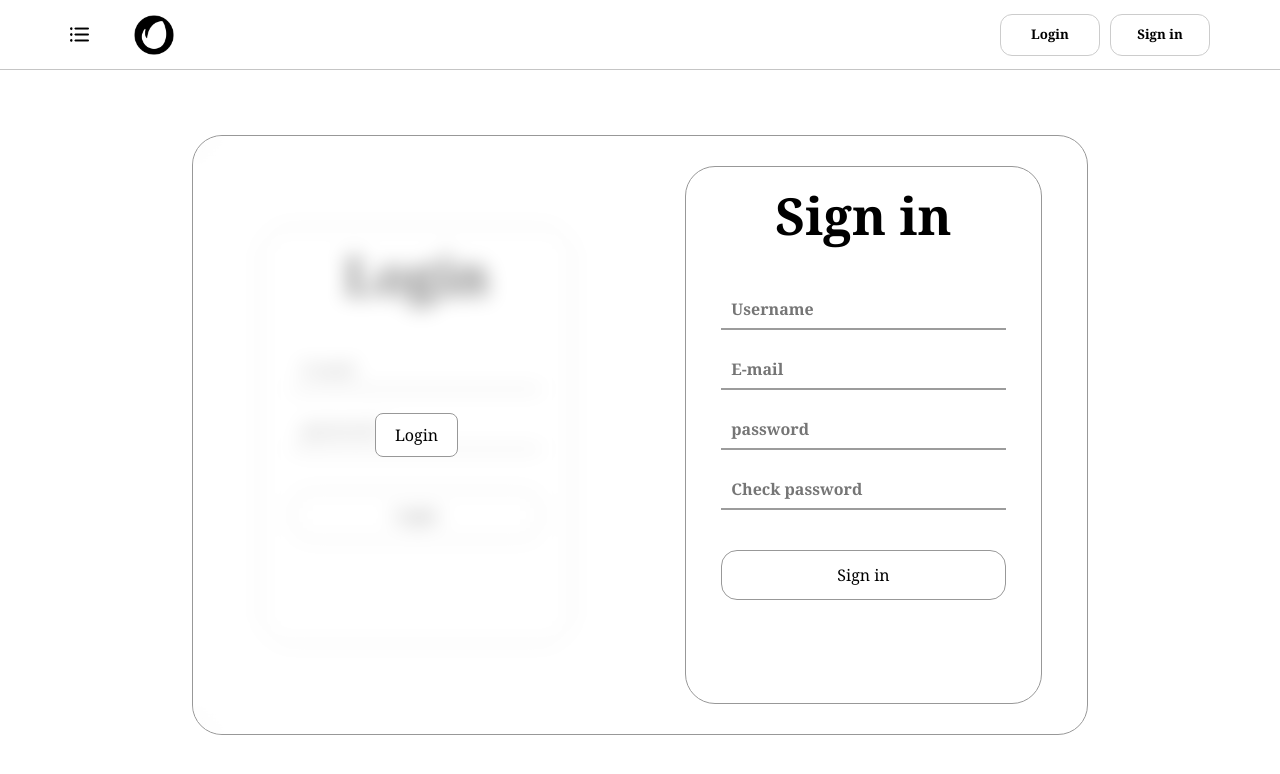
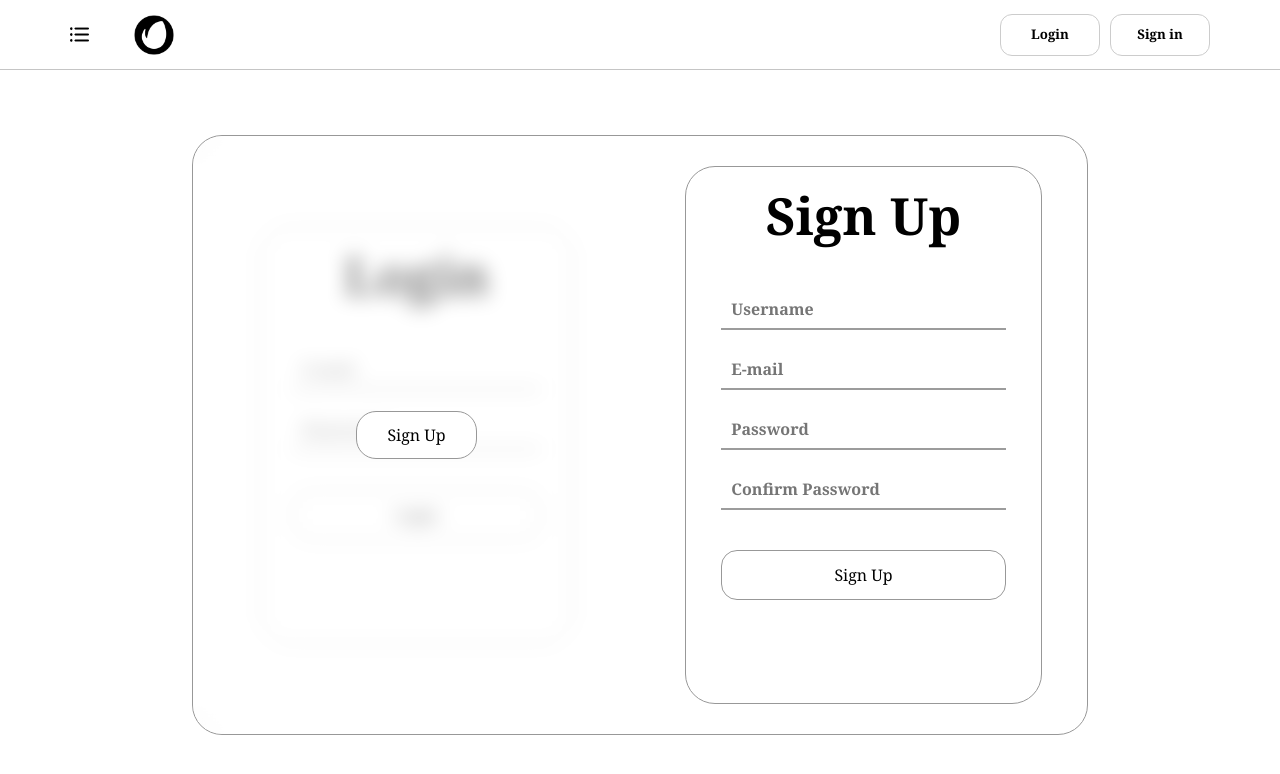
Before and after one commit to katariyaprit3-hub/Hub, a React (Vite) app: page /Signsection in a window 1280 px wide. Shown: the top 774 px of the page. Built offline with nearby package versions, Linux system fonts and the light colour scheme.

Commit message:
perfect signsection

```diff
--- a/src/intro.css
+++ b/src/intro.css
@@ -6,7 +6,6 @@
     height: calc(100vh - 50px);
     background-color: #ffffff;
     color: #000;
-    padding: 24px;
     display: flex;
     justify-content: center;
     align-items: center;
@@ -57,7 +56,6 @@
     width: 80%;
     min-height: 100px;
     background: #ffffff;
-
 }
 
 .topicsub .suject {
@@ -84,7 +82,6 @@
     background: #fff;
     margin-left: 40px;
     border: 2px solid #000;
-
 }
 
 .topicsub .commit {
@@ -99,8 +96,6 @@
     background: transparent;
     color: #000;
     border: 0.4px solid #000;
-    user-select: none;
-    outline: none;
     cursor: pointer;
     transition: .1s;
 }
@@ -110,48 +105,51 @@
     color: #fff;
 }
 
-/* signsection css*/
+/* ================= SIGN SECTION ================= */
 
 .signsection {
     position: absolute;
     top: 70px;
     left: 0;
     width: 100%;
-    user-select: none;
     height: calc(100vh - 70px);
     background: #fff;
     display: flex;
     justify-content: center;
     align-items: center;
+    user-select: none;
 }
 
 .twobox {
     position: fixed;
     width: 70%;
-    overflow: hidden;
     height: 600px;
     border-radius: 30px;
     border: 0.4px solid #989898;
+    overflow: hidden;
 }
+
+/* ===== ONLY CLOSER MOVES ===== */
 
 .twobox .closer {
     position: absolute;
     left: 0;
-    border-radius: 30px;
-    border-top-right-radius: 60px;
-    border-bottom-right-radius: 60px;
     top: 0;
     width: 50%;
     height: 100%;
     background: #ffffff80;
     backdrop-filter: blur(10px);
+    border-radius: 30px;
+    border-top-right-radius: 60px;
+    border-bottom-right-radius: 60px;
     display: flex;
     justify-content: center;
     align-items: center;
-    transition: .5s;
+    transition: 0.5s ease;
+    z-index: 10;
 }
 
-.twobox .closer.active {
+.closer.active {
     left: 50%;
 }
 
@@ -159,7 +157,12 @@
     background: #fff;
     color: #000;
     border: 0.4px solid #989898;
+    padding: 12px 30px;
+    border-radius: 20px;
+    cursor: pointer;
 }
+
+/* ===== LOGIN ===== */
 
 .logins {
     position: relative;
@@ -168,11 +171,9 @@
     display: flex;
     justify-content: center;
     align-items: center;
-    outline: none;
 }
 
 .logins .loginin {
-    position: relative;
     width: 70%;
     height: 70%;
     border: 0.5px solid #989898;
@@ -180,6 +181,7 @@
     display: flex;
     justify-content: center;
     align-items: center;
+    position: relative;
 }
 
 .loginin h1 {
@@ -192,11 +194,11 @@
     width: 80%;
 }
 
- input {
+input {
     width: 100%;
     height: 40px;
+    border: none;
     outline: none;
-    border: none;
     background: #ffffff;
     font-size: 1em;
     font-weight: 700;
@@ -209,13 +211,14 @@
 .inputsbox .loginbtns {
     width: 100%;
     height: 50px;
-    color: #000;
     border: 0.4px solid #989898;
     background: transparent;
     border-radius: 16px;
-    outline: none;
     margin-top: 40px;
+    cursor: pointer;
 }
+
+/* ===== SIGNUP ===== */
 
 .signs {
     position: absolute;
@@ -229,7 +232,6 @@
 }
 
 .signin {
-    position: relative;
     width: 80%;
     height: 90%;
     border: 0.5px solid #989898;
@@ -237,11 +239,12 @@
     display: flex;
     justify-content: center;
     align-items: center;
+    position: relative;
 }
 
 .signin .inputsbox {
+    width: 80%;
     position: absolute;
-    width: 80%;
 }
 
 .signin h1 {
--- a/src/signsection.jsx
+++ b/src/signsection.jsx
@@ -1,64 +1,157 @@
-import { useEffect, useState } from "react"
-import { Routes, Route, useNavigate, useLocation } from "react-router-dom"
-
-
+import { useState } from "react"
+import { Routes, Route, useNavigate } from "react-router-dom"
 import Introduction from "./introduction.jsx"
-
-import './intro.css'
+import "./intro.css"
 
 export default function Signsection() {
+  const navigate = useNavigate()
 
+  // only for closer
+  const [isLogin, setIsLogin] = useState(true)
 
-	const navigate = useNavigate()
-	const location = useLocation()
-	const [closer, closertransform] = useState(false)
-	const change = () => {
-		closertransform(prev => !prev);
+  const [loginData, setLoginData] = useState({
+    email: "",
+    password: ""
+  })
+
+  const [signData, setSignData] = useState({
+    username: "",
+    email: "",
+    password: "",
+    confirmPassword: ""
+  })
+
+  /* ================= HANDLERS ================= */
+
+  const handleLoginChange = (e) => {
+    setLoginData({ ...loginData, [e.target.name]: e.target.value })
   }
 
-	useEffect(() => {
-	}, [location.pathname])
+  const handleSignChange = (e) => {
+    setSignData({ ...signData, [e.target.name]: e.target.value })
+  }
+
+  const handleLogin = () => {
+    if (!loginData.email || !loginData.password) {
+      alert("Please fill all login fields")
+      return
+    }
+    navigate("/intro")
+  }
+
+  const handleSignup = () => {
+    const { username, email, password, confirmPassword } = signData
+
+    if (!username || !email || !password || !confirmPassword) {
+      alert("Please fill all signup fields")
+      return
+    }
+
+    if (password !== confirmPassword) {
+      alert("Passwords do not match")
+      return
+    }
+
+    navigate("/intro")
+  }
+
+  /* ================= UI ================= */
+
   return (
-		<div className='signsection'>
+    <div className="signsection">
       <div className="twobox">
+
+        {/* LOGIN */}
         <div className="logins">
           <div className="loginin">
             <h1>Login</h1>
+
             <div className="inputsbox">
-							<input type="email" placeholder='E-mail' />
-							<input type="password" placeholder='password' />
-							<button className="loginbtns" onClick={() => {
-								navigate("/intro")
-								closeSidebar()
-							}}>Login</button>
+              <input
+                type="email"
+                name="email"
+                placeholder="E-mail"
+                value={loginData.email}
+                onChange={handleLoginChange}
+              />
+
+              <input
+                type="password"
+                name="password"
+                placeholder="Password"
+                value={loginData.password}
+                onChange={handleLoginChange}
+              />
+
+              <button className="loginbtns" onClick={handleLogin}>
+                Login
+              </button>
             </div>
           </div>
         </div>
+
+        {/* SIGNUP */}
         <div className="signs">
           <div className="signin">
-						<h1>Sign in</h1>
+            <h1>Sign Up</h1>
+
             <div className="inputsbox">
-							<input type="username" placeholder='Username' />
-							<input type="email" placeholder='E-mail' />
-							<input type="password" placeholder='password' />
-							<input type="password" placeholder='Check password' />
-							<button className="loginbtns" onClick={() => {
-								navigate("/intro")
-								closeSidebar()
-							}}>Sign in</button>
+              <input
+                type="text"
+                name="username"
+                placeholder="Username"
+                value={signData.username}
+                onChange={handleSignChange}
+              />
+
+              <input
+                type="email"
+                name="email"
+                placeholder="E-mail"
+                value={signData.email}
+                onChange={handleSignChange}
+              />
+
+              <input
+                type="password"
+                name="password"
+                placeholder="Password"
+                value={signData.password}
+                onChange={handleSignChange}
+              />
+
+              <input
+                type="password"
+                name="confirmPassword"
+                placeholder="Confirm Password"
+                value={signData.confirmPassword}
+                onChange={handleSignChange}
+              />
+
+              <button className="loginbtns" onClick={handleSignup}>
+                Sign Up
+              </button>
             </div>
           </div>
         </div>
-				<div className={`closer ${closer ? "active" : ""}`}>
-					<button className="chenger" onClick={change}>Login</button>
+
+        {/* ONLY CLOSER CHANGES */}
+        <div className={`closer ${isLogin ? "" : "active"}`}>
+          <button
+            className="chenger"
+            onClick={() => setIsLogin(!isLogin)}
+          >
+            {isLogin ? "Sign Up" : "Login"}
+          </button>
         </div>
       </div>
+
+      {/* ROUTES */}
       <main className="contentArea">
         <Routes>
           <Route path="/intro" element={<Introduction />} />
         </Routes>
       </main>
     </div>
-
   )
 }
```
Lines whose indentation alone changed are shown as unchanged.
